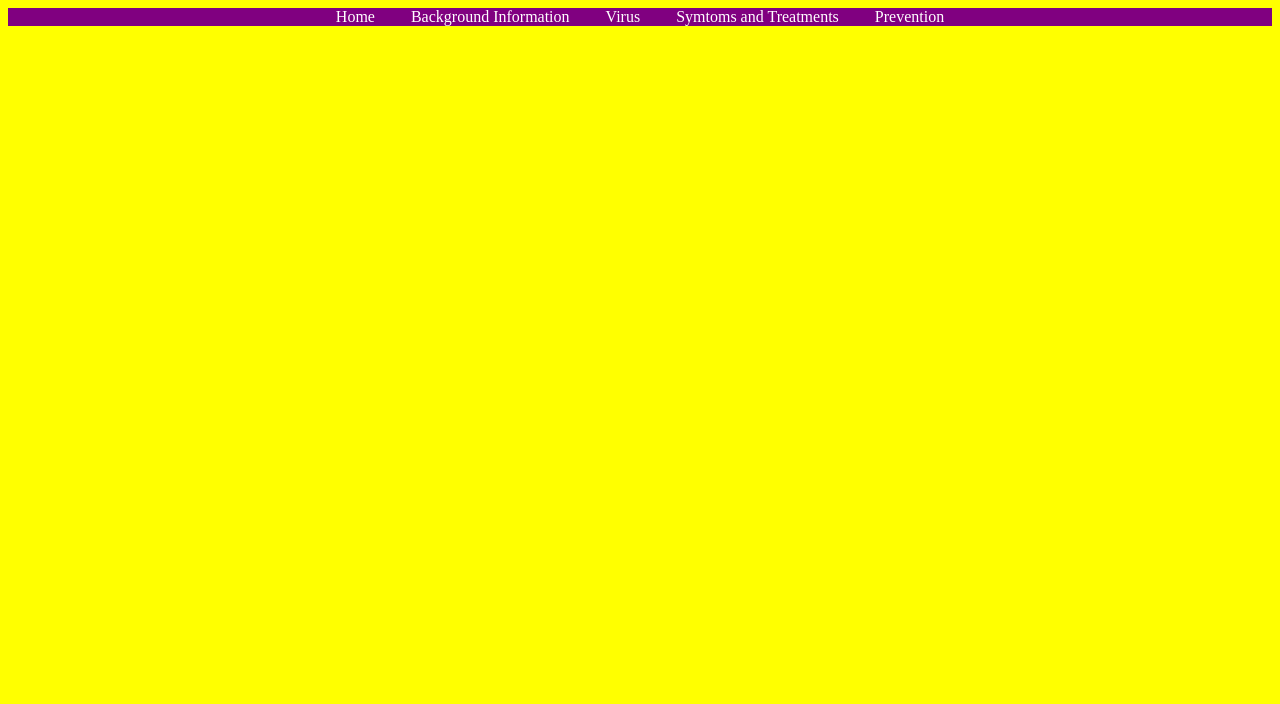
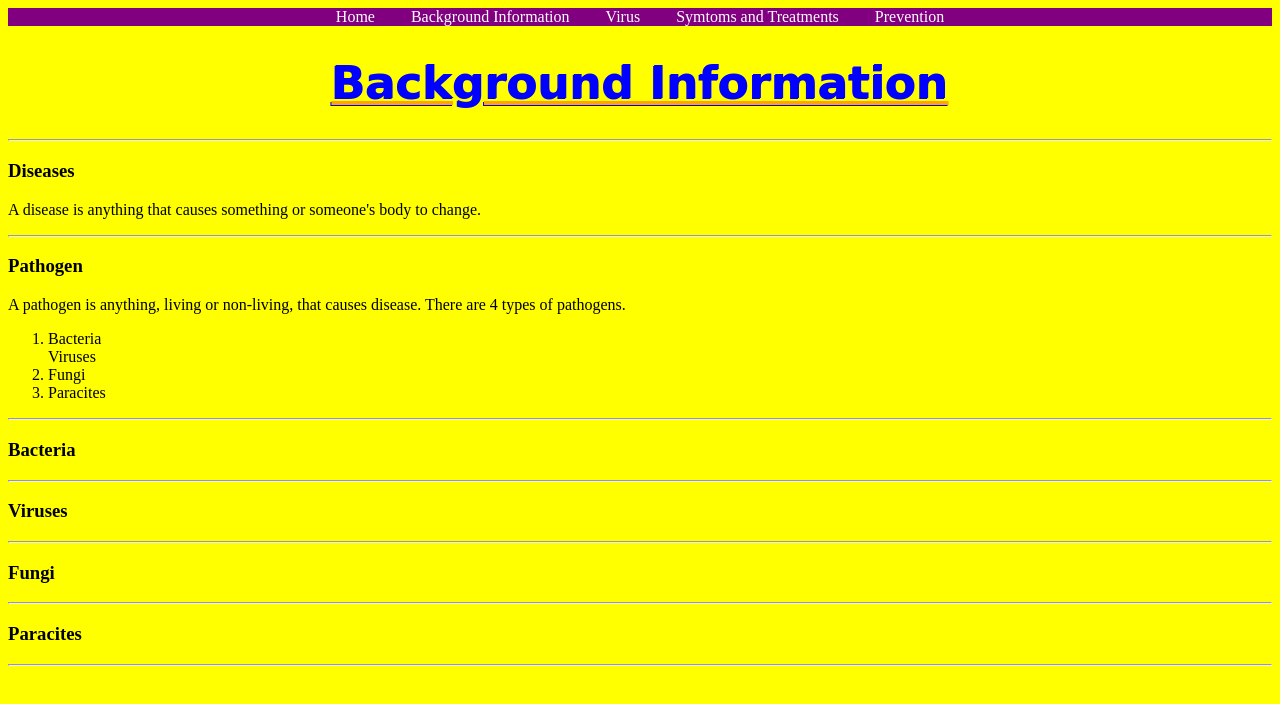
Before and after one commit to FORTNITE-CID/Science-Enrichment-Project, a plain HTML site: page backgroundInformation.html in a window 1280 px wide. Drawn offline with Linux system fonts and the light colour scheme.

Commit message:
Started info for background info

```diff
--- a/backgroundInformation.html
+++ b/backgroundInformation.html
@@ -13,5 +13,31 @@
       <a href="symtomsAndTreatments.html">Symtoms and Treatments</a>
       <a href="prevention.html">Prevention</a>
     </nav>
+    <h1>Background Information</h1>
+    <hr>
+    <h3>Diseases</h3>
+    <p>A disease is anything that causes something or someone's body to change.</p>
+    <hr>
+    <h3>Pathogen</h3>
+    <p>A pathogen is anything, living or non-living, that causes disease. There are 4 types of pathogens.</p>
+    <ol>
+      <li>Bacteria</li>
+      <l1>Viruses</l1>
+      <li>Fungi</li>
+      <li>Paracites</li>
+    </ol>
+    <hr>
+    <h3>Bacteria</h3>
+    <p></p>
+    <hr>
+    <h3>Viruses</h3>
+    <p></p>
+    <hr>
+    <h3>Fungi</h3>
+    <p></p>
+    <hr>
+    <h3>Paracites</h3>
+    <p></p>
+    <hr>
   </body>
 </html>
```
